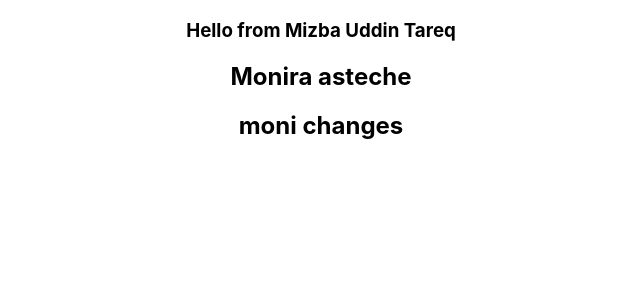
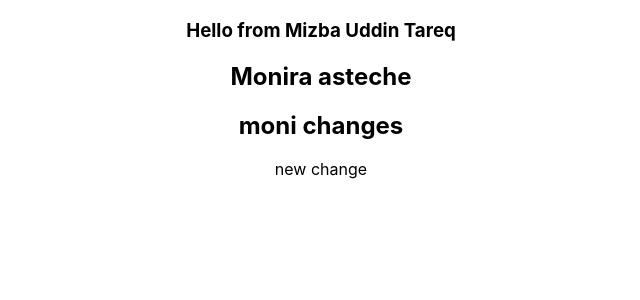
Before and after one commit to mizbauddintareq/bd-commerce, a React (Create React App) app: page / in a window 1280 px wide. Shown: the top 300 px of the page, without its empty margins (319-959 px from the left). Built offline with nearby package versions, Linux system fonts and the light colour scheme.

Commit message:
new change

```diff
--- a/src/App.js
+++ b/src/App.js
@@ -7,6 +7,7 @@ function App() {
       <h3>Hello from Mizba Uddin Tareq</h3>
       <h2>Monira asteche</h2>
       <h2>moni changes</h2>
+      <p>new change</p>
     </div>
   );
 }
```
